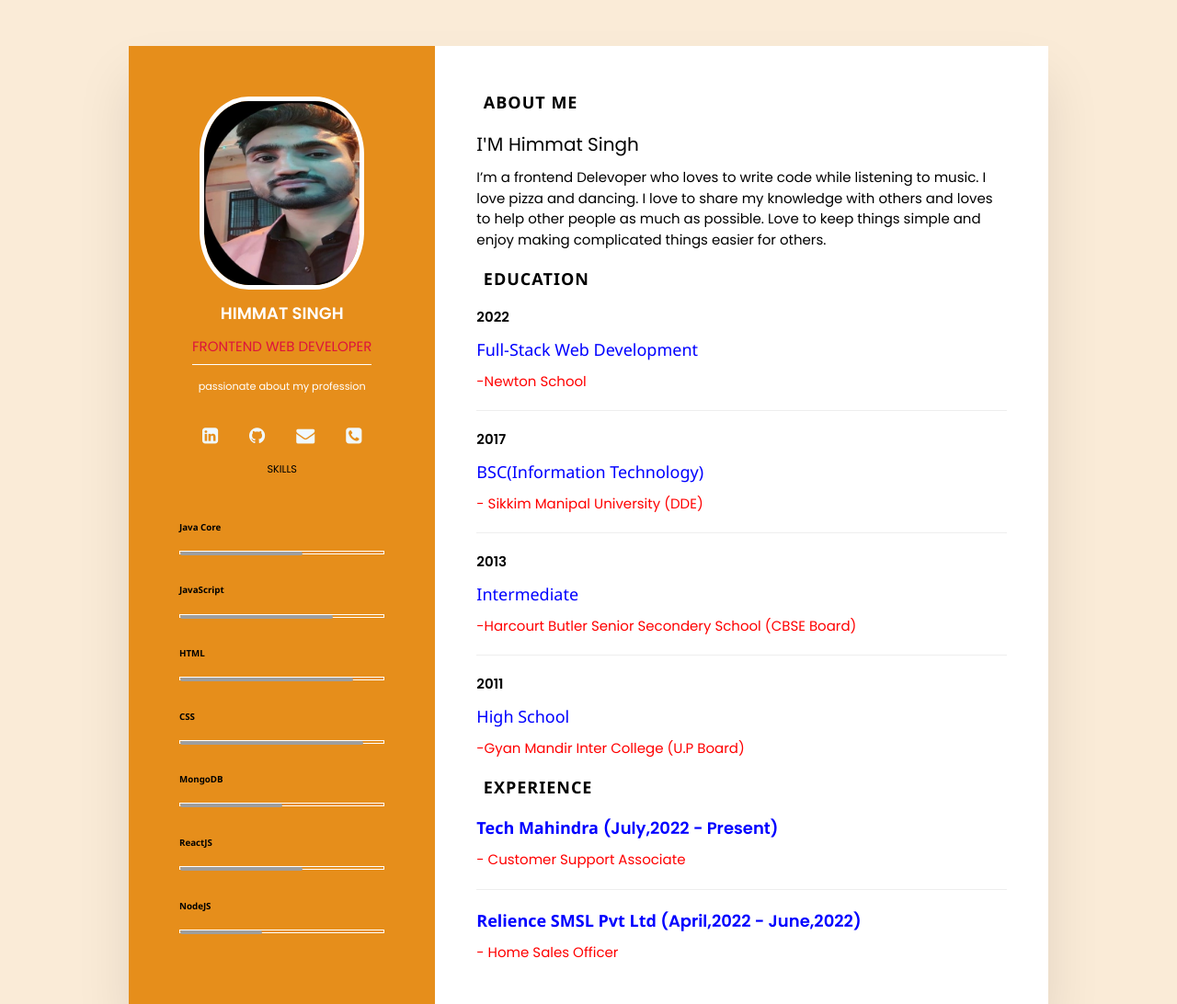
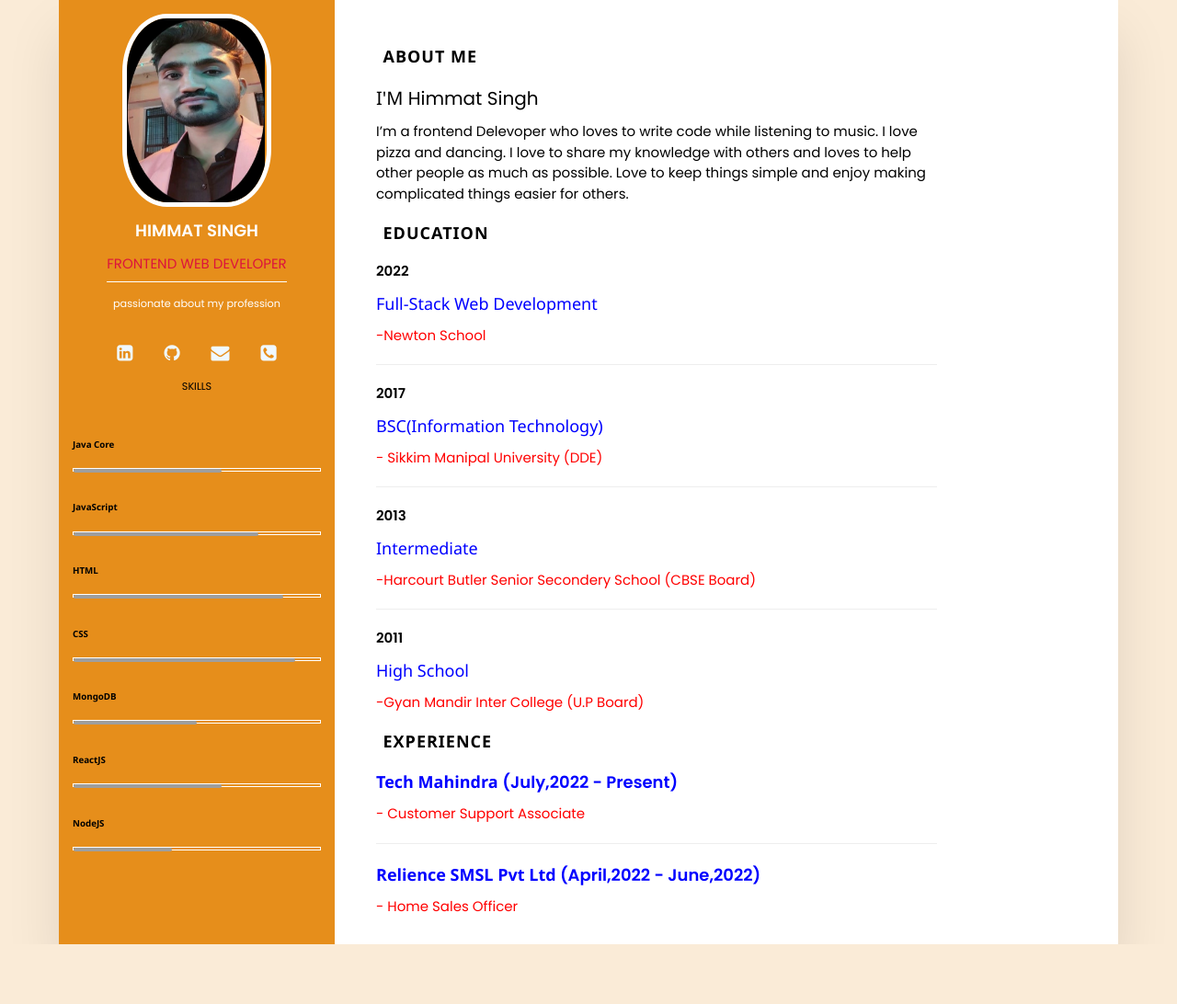
Before and after one commit to himmatsingh123/Responsive-Resume-using-CSS-Grid---Entities-and-Relations-Basic-Selectors-Comb---0scymfjrv81z, a plain HTML site: page index.html in a window 1280 px wide. Shown: the top 1092 px of the page at 92% size. After the commit the page ends 1027 px from the top, so only its background shows below. Drawn offline with nearby package versions, Linux system fonts and the light colour scheme.

Commit message:
test case try

```diff
--- a/index.html
+++ b/index.html
@@ -22,7 +22,7 @@
                  <div class="left-content">
                      <div class="profile-details">
                     <div class="Profile-image">
-                        <img src="./images/himmt.jpeg" alt=""  style="width: 200px; height:200px;">
+                        <img src="./images/himmt.jpeg" alt=""  style="width: 150px; height:200px;">
                     </div>
                         <div class="name"><name>Himmat Singh</name></div>
                      <div class="designation"><span> Frontend Web Developer</span> </div>
@@ -54,7 +54,7 @@
                         </div>
                       </li>
                       <li>
-                        <h3 class="skill-name"> HTML</h3>
+                         <h3 class="skill-name"> HTML</h3>
                        <div class="Progress-bar">
                        <div class="w3-container w3-gray w3-round-xlarge" style="width:85%; height: 4px;"></div>
                       </div>
@@ -62,13 +62,13 @@
                     <li>
                         <h3 class="skill-name"> CSS</h3>
                      <div class="Progress-bar">
-                     <div class="w3-container w3-gray w3-round-xlarge" style="width:90%; height: 4px;"</div>
+                     <div class="w3-container w3-gray w3-round-xlarge" style="width:90%; height: 4px;"></div>
                     </div>
                   </li>
                   <li>
                     <h3 class="skill-name"> MongoDB</h3>
                    <div class="Progress-bar">
-                   <div class="w3-container w3-gray w3-round-xlarge" style="width:50%; height: 4px;"</div>
+                   <div class="w3-container w3-gray w3-round-xlarge" style="width:50%; height: 4px;"></div>
                   </div>
                 </li>
                 <li>
--- a/styles.css
+++ b/styles.css
@@ -1,156 +1,148 @@
-*{
+* {
   margin: 0%;
   padding: 0%;
   box-sizing: border-box;
-    font-family: 'Poppins', sans-serif;
+  font-family: "Poppins", sans-serif;
 }
 
-body{
-     background-color:antiquewhite;
+body {
+  background-color: antiquewhite;
   display: flex;
   justify-content: center;
   align-items: center;
   min-height: 100vh;
 }
 
-.main-content{
-     position: relative;
-     width: 100%;
-     max-width: 1000px;
+.main-content {
+  width: 90%;
   min-height: 1000px;
-     margin:  50px;
   background: #fff;
   display: grid;
-     grid-template-columns: 1fr 2fr;
+  grid-template-columns: 300px 700px;
   box-shadow: 0 35px 55px rgba(0, 0, 0, 0.1);
 }
-.main-content .left-section{
-     position: relative;
+.main-content .left-section {
   background-color: rgb(230, 142, 27);
-     padding: 40px;
+  display: grid;
 }
 
-.left-content .profile-details{
+.left-content .profile-details {
   position: relative;
   display: flex;
   flex-direction: column;
   padding-bottom: 20px;
-
   align-items: center;
 }
-.left-content{
-     padding:  1rem;
+.left-content {
+  padding: 1rem;
 }
-.profile-details .Profile-image{
+.profile-details .Profile-image {
   display: block;
   margin: auto;
-      width: 80%;
+  width: 60%;
   border: 5px solid white;
   border-radius: 30%;
   overflow: hidden;
 }
 
-.profile-details  .name{
+.profile-details .name {
   color: #fff;
   font-size: 1.2rem;
   text-transform: uppercase;
   text-align: center;
   font-weight: 700;
-       word-spacing: 0.02px;
+  letter-spacing: 0.02px;
   padding: 0.8rem;
 }
-.profile-details .designation{
+.profile-details .designation {
   font-size: 1rem;
-     color:crimson;
+  color: crimson;
   text-align: center;
   text-transform: uppercase;
   padding-bottom: 0.5rem;
   border-bottom: 1px solid #fff;
 }
-.profile-details .description{
+.profile-details .description {
   color: #fff;
   font-size: 0.75rem;
   text-align: center;
   padding: 1rem;
 }
-.contact-item ul{
-
-      text-align: center ;
+.contact-item ul {
+  text-align: center;
 }
-.contact-item ul li{
-
+.contact-item ul li {
   list-style: none;
   display: inline;
   padding: 15px;
   cursor: pointer;
-
 }
-.contact-item ul li a{
+.contact-item ul li a {
   text-decoration: none;
   font-size: 20px;
   color: aliceblue;
-
 }
-.contact-item .skills{
+.contact-item .skills {
   font-size: 0.75rem;
   text-align: center;
   text-transform: uppercase;
   padding: 1rem 0.5rem;
 }
-.contact-item .skill-name{
+.contact-item .skill-name {
   font-size: 0.65rem;
   font-weight: 700;
-      text-align:left;
+  text-align: left;
   padding-bottom: 0.5rem;
 }
-.contact-item .Progress-bar{
-     border: 1px  white solid ;
+.contact-item .Progress-bar {
+  border: 1px white solid;
   height: 4px;
 }
 
 /* right section */
+.main-content .right-section {
+  position: relative;
+  display: grid;
+}
 
-.right-section .right-main-content{
+.right-section .right-main-content {
   padding: 2rem 3rem;
 }
-.right-section .right-main-content .right-title{
+
+.right-section .right-main-content .right-title {
   font-size: 1.2rem;
   text-transform: uppercase;
   font-weight: 700;
   padding: 0.5rem;
   letter-spacing: 1px;
 }
-.right-section .right-main-content .box{
+.right-section .right-main-content .box {
   display: flex;
-         flex-direction:column;
-
-
+  flex-direction: column;
 }
-.education .box span{
+.education .box span {
   font-weight: 700;
 }
 
-.education .box p{
-     color: red
+.education .box p {
+  color: red;
 }
 
-.education .box h5{
+.education .box h5 {
   color: blue;
 }
 
-
-
-.experince .ex-box p{
-     color: red
+.experince .ex-box p {
+  color: red;
 }
 
-.experince .ex-box h5{
+.experince .ex-box h5 {
   color: blue;
   font-weight: 700;
 }
 
-@media (max-width: 300px){
-     .main-content{
+@media (max-width: 674px) {
+  .main-content {
     margin: 10px;
     display: grid;
     grid-template-columns: repeat(1, 1fr);
```
Lines whose indentation alone changed are shown as unchanged.
